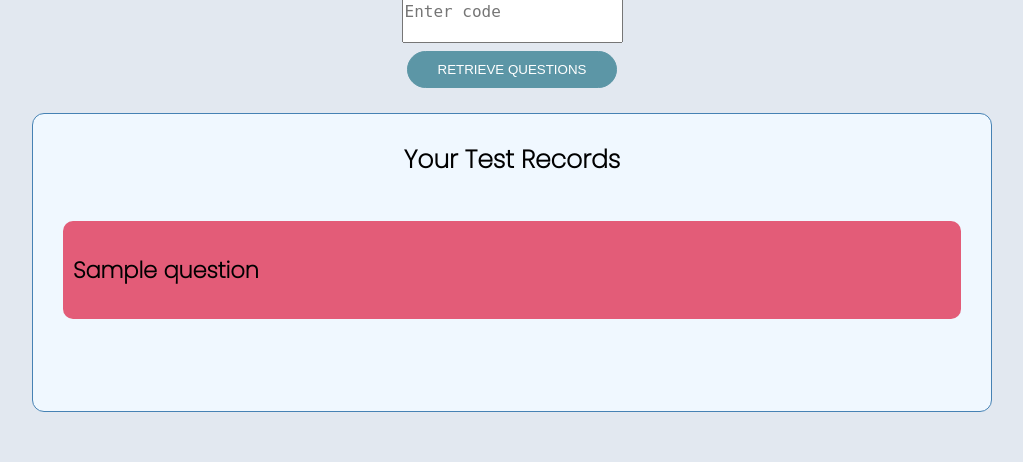
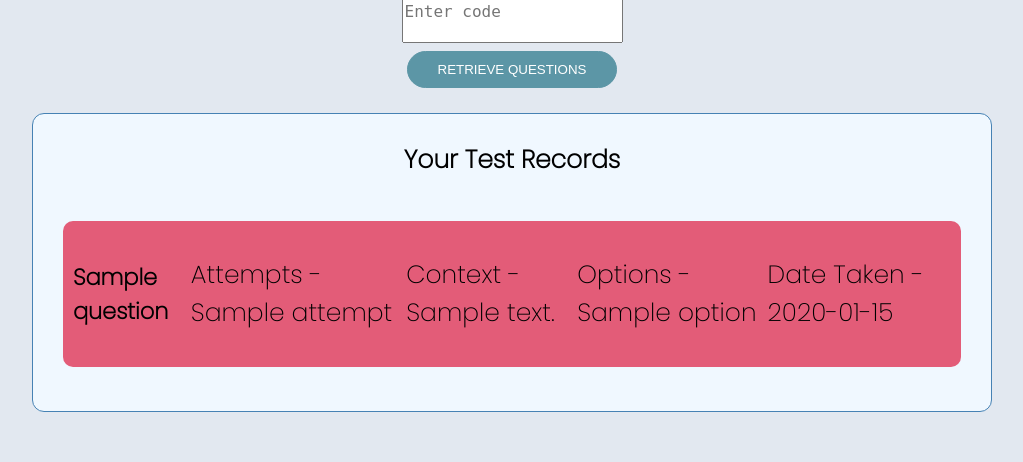
Before and after one commit to Mathushan-dev/QuestionGenerator, a Flask app: template application/templates/profile.html in a window 1280 px wide. Shown: the part 572-1034 px from the top of the page, without its empty margins (128-1151 px from the left). Run offline with Flask 2, Linux system fonts and the light colour scheme; the template is opened without the code that fills it: most values are stand-ins (such as "Sample title", 1, 10 or a date in 2020); some libraries are stand-ins or nearby versions; some web fonts are replaced.

Commit message:
Update profile.css

```diff
--- a/application/static/css/profile.css
+++ b/application/static/css/profile.css
@@ -74,7 +74,7 @@ body{
 
 .specific-info p{
     align-self: center;
-    font-size: 0px;
+    font-size: 25px;
 }
 
 .specific-info p:hover{
```
